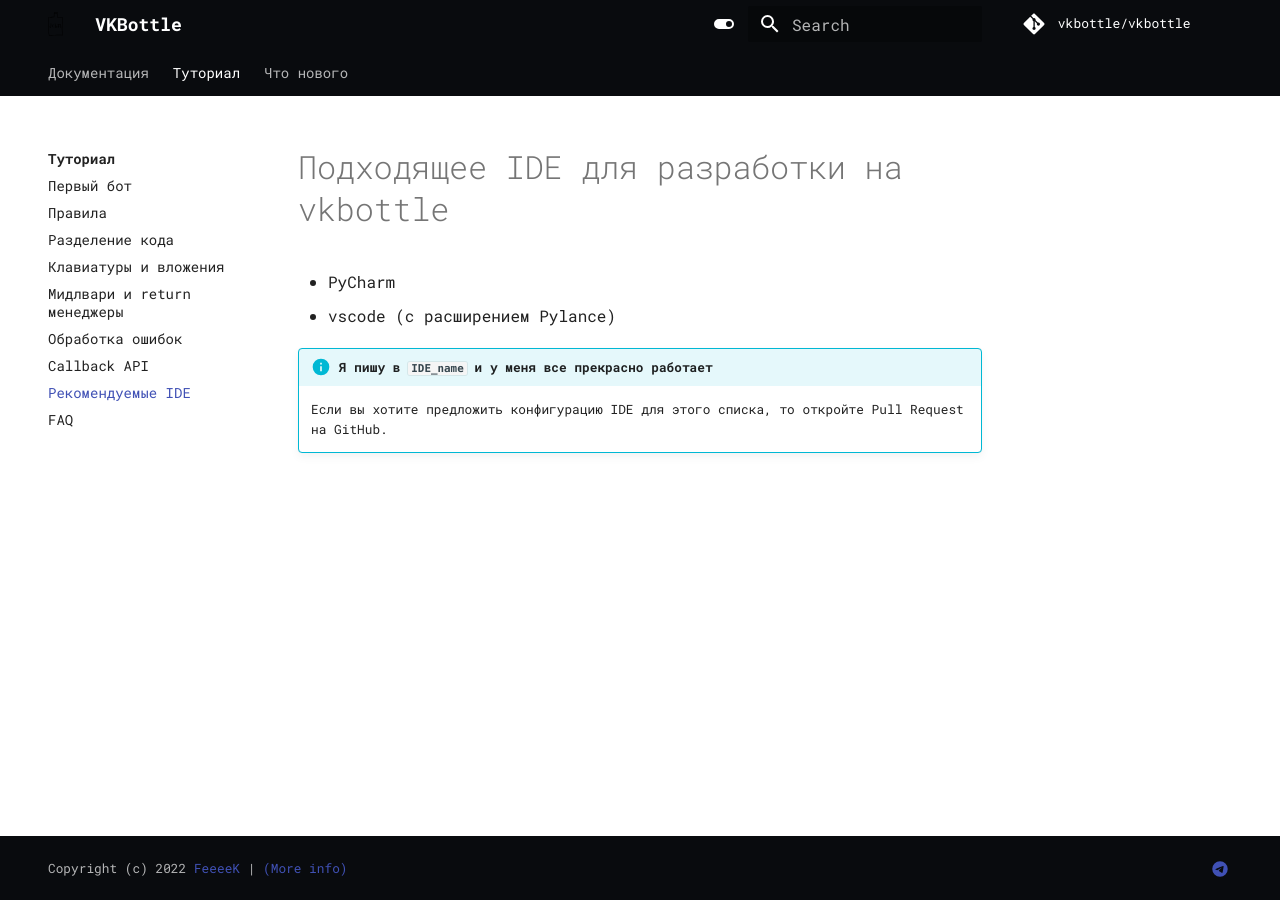
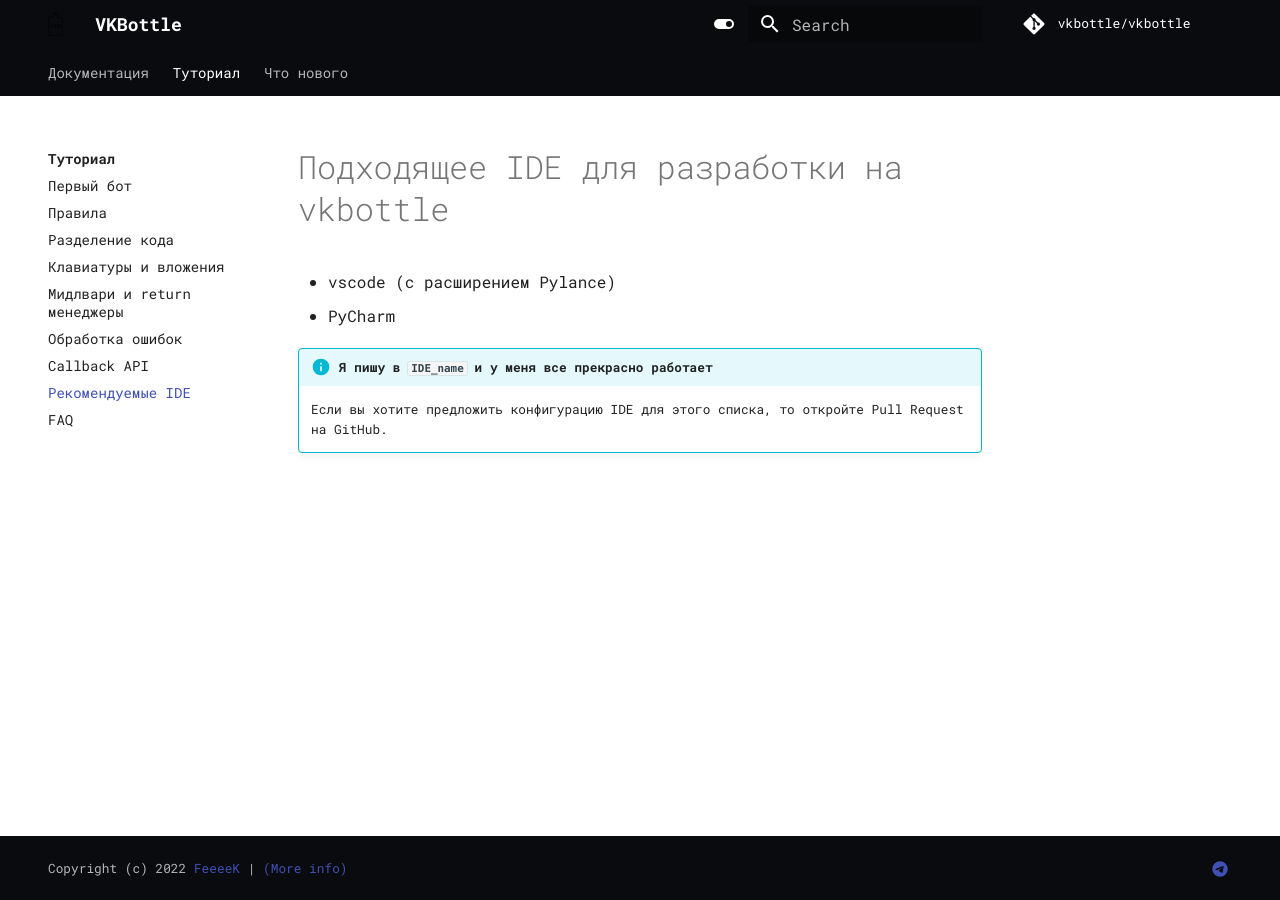
Before and after one commit to vkbottle/vkbottle, an MkDocs documentation site: the page built from docs/tutorial/recommended-ide.md, in a window 1280 px wide. Built offline with MkDocs 1.6.1 and Material for MkDocs 9.7.7, drawn with Linux system fonts in a browser that asks for light colours; some web fonts are replaced; comment, search, counter and statistics services are not loaded.

```diff
--- a/docs/tutorial/recommended-ide.md
+++ b/docs/tutorial/recommended-ide.md
@@ -1,7 +1,7 @@
 # Подходящее IDE для разработки на vkbottle
 
+* vscode (с расширением Pylance)
 * PyCharm
-* vscode (с расширением Pylance)
 
 !!! info "Я пишу в `IDE_name` и у меня все прекрасно работает"
     Если вы хотите предложить конфигурацию IDE для этого списка, то откройте Pull Request на GitHub.
```
Also changed, not shown: docs/tutorial/assets/api-highlighting.png.
